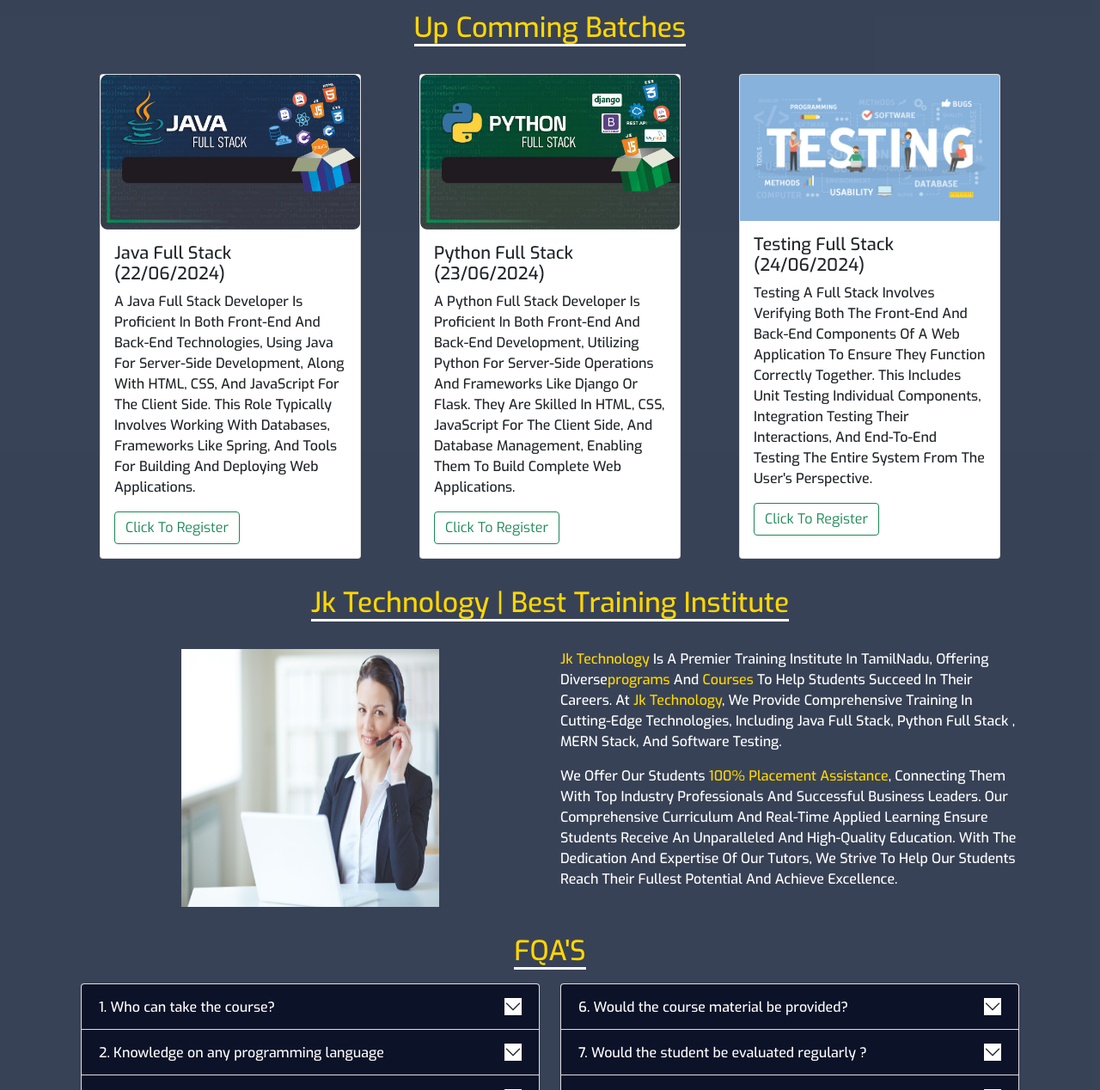
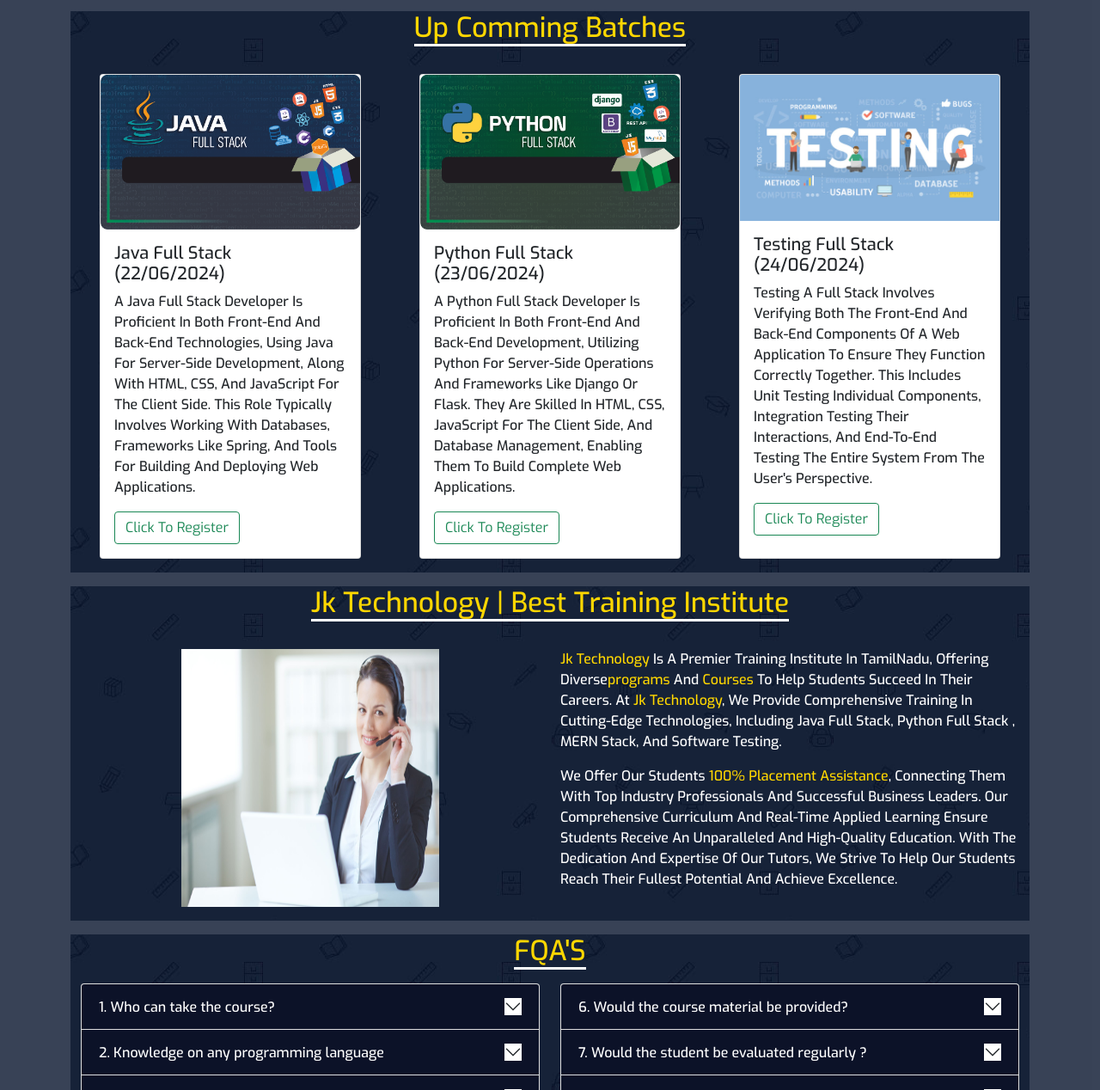
Before and after one commit to Jai-Kumar2002/Software_Training_Institute, a plain HTML site: page index.html in a window 1280 px wide. Shown: the part 1508-2776 px from the top of the page at 86% size. Drawn offline with nearby package versions, Linux system fonts and the light colour scheme; the site is published under a folder, as on GitHub Pages, so addresses that start at the root find nothing.

Commit message:
image path changed

```diff
--- a/css/style.css
+++ b/css/style.css
@@ -19,7 +19,7 @@
     font-size : 16px;
 }
 .ig{
-    background-image: url(/images/choosing-bg.jpg);
+    background-image: url(../images/choosing-bg.jpg);
     color: white;
 }
 .rating{
@@ -76,7 +76,7 @@
 
 /* courses */
 .courses{
-    background-image: url(/images/choosing-bg.jpg);
+    background-image: url(../images/choosing-bg.jpg);
 }
 /* accordian */
 .accordion{
@@ -113,7 +113,7 @@
 }
 /* upcomming date */
 .upcourses{
-   background-image: url(/images/choosing-bg.jpg);
+   background-image: url(../images/choosing-bg.jpg);
 }
 /* footer */
 footer{
```
